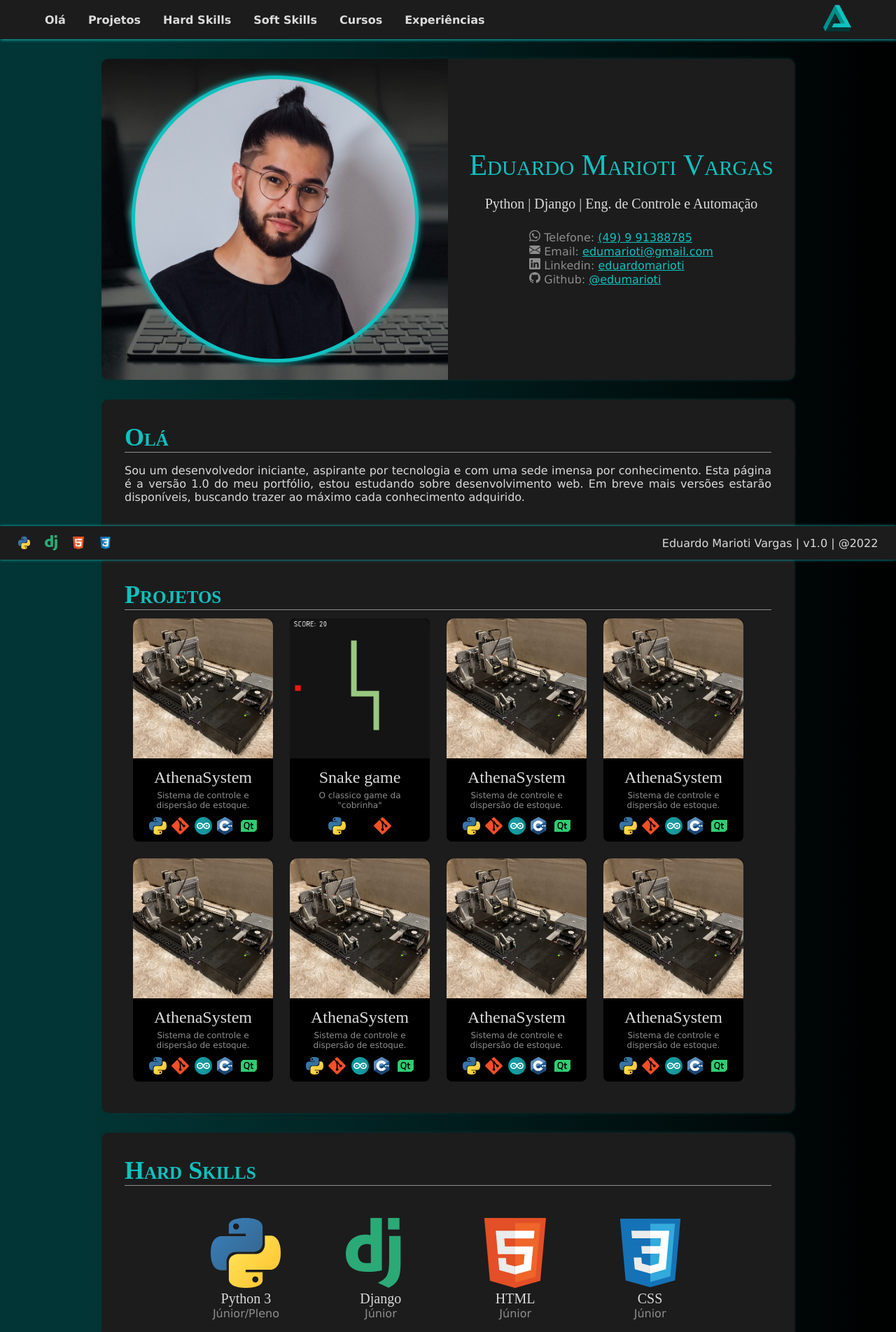
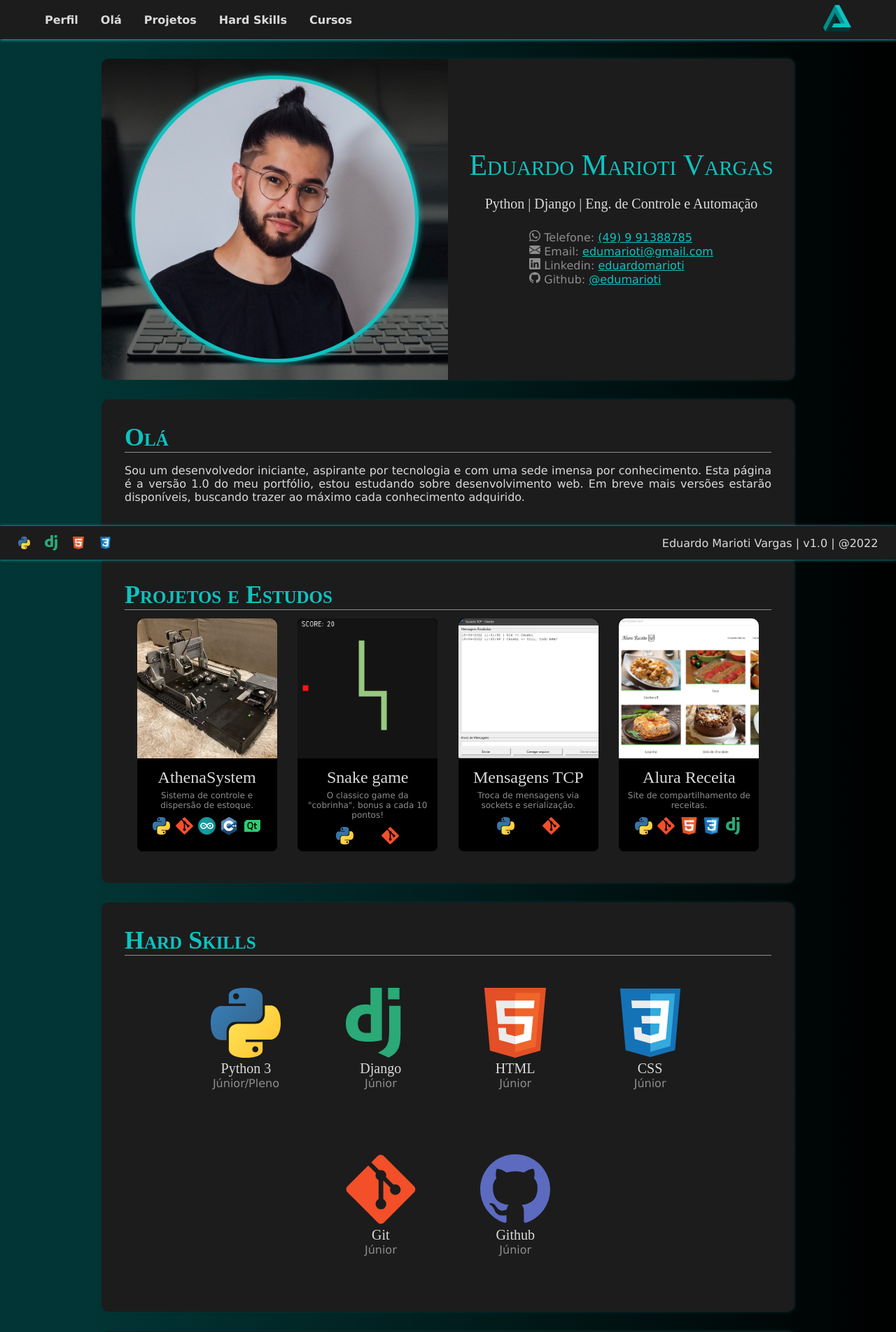
Before and after one commit to edumarioti/Portifolio_Marioti, a Django app: page / in a window 1280 px wide. Shown: the top 1904 px of the page at 70% size. Run offline with Django 4.2, Linux system fonts and the light colour scheme; parts of the project's set-up code (start-up, migrations or seed data) failed here and were passed over.

Commit message:
Adição dos projetos

```diff
--- a/portifolio_marioti/static/CSS/styles.css
+++ b/portifolio_marioti/static/CSS/styles.css
@@ -285,6 +285,7 @@
   display: flex;
   flex-direction: row;
   flex-wrap: wrap;
+  justify-content: space-evenly;
 }
 
 .project {
@@ -301,9 +302,10 @@
 
 }
 
-.project a {
+.project {
   color: var(--font-white);
   text-decoration: none;
+  justify-content: end;
 }
 
 .project__image img {
@@ -313,6 +315,8 @@
 }
 
 .project__info {
+  position: relative;
+  justify-content: space-evenly;
   padding: 10px;
   text-align: center;
 }
--- a/static/CSS/styles.css
+++ b/static/CSS/styles.css
@@ -285,6 +285,7 @@
   display: flex;
   flex-direction: row;
   flex-wrap: wrap;
+  justify-content: space-evenly;
 }
 
 .project {
@@ -301,9 +302,10 @@
 
 }
 
-.project a {
+.project {
   color: var(--font-white);
   text-decoration: none;
+  justify-content: end;
 }
 
 .project__image img {
@@ -313,6 +315,8 @@
 }
 
 .project__info {
+  position: relative;
+  justify-content: space-evenly;
   padding: 10px;
   text-align: center;
 }
--- a/templates/marioti/index.html
+++ b/templates/marioti/index.html
@@ -61,11 +61,10 @@
 </div>
 
 <div id="projects" class="content_div projects">
-    <div class="content_div__titles">Projetos</div>
+    <div class="content_div__titles">Projetos e Estudos</div>
 
     <div class="projects__contents">
-        <div class="project">
-            <a href="#">
+        <a href="https://github.com/edumarioti/AthenaSystem-TCC-2021" target="_blank" rel="external" class="project">
             <div class="project__image">
                 <img src="{% static 'img/projects/AthenaSystem.jpeg' %}" alt="">
             </div>
@@ -81,130 +80,48 @@
                 </div>
             </div>
         </a>
-        </div>
-        <div class="project">
-            <a href="#">
+        <a href="https://github.com/edumarioti/classic-snake-game-2021" target="_blank" rel="external" class="project">
             <div class="project__image">
                 <img src="{% static 'img/projects/snake.png' %}" alt="">
             </div>
             <div class="project__info" >
                 <div class="project__title"> Snake game </div>
-                    <div class="project__subtitle"> O classico game da "cobrinha" </div>
+                <div class="project__subtitle"> O classico game da "cobrinha". bonus a cada 10 pontos! </div>
                 <div class="project__technologies">
                     <img src="{% static 'img/icons/python.svg'%}" alt="logo python">
                     <img src="{% static 'img/icons/git.svg'%}" alt="logo git">
                 </div>
             </div>
         </a>
-        </div>
-        <div class="project">
-            <a href="#">
+        <a href="https://github.com/edumarioti/App-Mensagens-Sockets-TCP" target="_blank" rel="external" class="project">
             <div class="project__image">
-                    <img src="{% static 'img/projects/AthenaSystem.jpeg' %}" alt="">
+                <img src="{% static 'img/projects/sockets_tcp.png' %}" alt="">
             </div>
             <div class="project__info" >
-                    <div class="project__title"> AthenaSystem </div>
-                    <div class="project__subtitle"> Sistema de controle e dispersão de estoque. </div>
+                <div class="project__title"> Mensagens TCP </div>
+                <div class="project__subtitle"> Troca de mensagens via sockets e serialização. </div>
                 <div class="project__technologies">
                     <img src="{% static 'img/icons/python.svg'%}" alt="logo python">
                     <img src="{% static 'img/icons/git.svg'%}" alt="logo git">
-                        <img src="{% static 'img/icons/arduino.svg'%}" alt="logo arduino">
-                        <img src="{% static 'img/icons/c++.svg'%}" alt="logo c++">
-                        <img src="{% static 'img/icons/qt.svg'%}" alt="logo qt">
                 </div>
             </div>
         </a>
-        </div>
-        <div class="project">
-            <a href="#">
+        <a href="" class="project">
             <div class="project__image">
-                    <img src="{% static 'img/projects/AthenaSystem.jpeg' %}" alt="">
+                <img src="{% static 'img/projects/alurareceita.png' %}" alt="">
             </div>
             <div class="project__info" >
-                    <div class="project__title"> AthenaSystem </div>
-                    <div class="project__subtitle"> Sistema de controle e dispersão de estoque. </div>
+                <div class="project__title"> Alura Receita </div>
+                <div class="project__subtitle"> Site de compartilhamento de receitas. </div>
                 <div class="project__technologies">
                     <img src="{% static 'img/icons/python.svg'%}" alt="logo python">
                     <img src="{% static 'img/icons/git.svg'%}" alt="logo git">
-                        <img src="{% static 'img/icons/arduino.svg'%}" alt="logo arduino">
-                        <img src="{% static 'img/icons/c++.svg'%}" alt="logo c++">
-                        <img src="{% static 'img/icons/qt.svg'%}" alt="logo qt">
+                    <img src="{% static 'img/icons/html.svg'%}" alt="logo html">
+                    <img src="{% static 'img/icons/css.svg'%}" alt="logo css">
+                    <img src="{% static 'img/icons/django.svg'%}" alt="logo django">
                 </div>
             </div>
         </a>
-        </div>
-        <div class="project">
-            <a href="#">
-                <div class="project__image">
-                    <img src="{% static 'img/projects/AthenaSystem.jpeg' %}" alt="">
-                </div>
-                <div class="project__info" >
-                    <div class="project__title"> AthenaSystem </div>
-                    <div class="project__subtitle"> Sistema de controle e dispersão de estoque. </div>
-                    <div class="project__technologies">
-                        <img src="{% static 'img/icons/python.svg'%}" alt="logo python">
-                        <img src="{% static 'img/icons/git.svg'%}" alt="logo git">
-                        <img src="{% static 'img/icons/arduino.svg'%}" alt="logo arduino">
-                        <img src="{% static 'img/icons/c++.svg'%}" alt="logo c++">
-                        <img src="{% static 'img/icons/qt.svg'%}" alt="logo qt">
-                    </div>
-                </div>
-            </a>
-        </div>
-        <div class="project">
-            <a href="#">
-                <div class="project__image">
-                    <img src="{% static 'img/projects/AthenaSystem.jpeg' %}" alt="">
-                </div>
-                <div class="project__info" >
-                    <div class="project__title"> AthenaSystem </div>
-                    <div class="project__subtitle"> Sistema de controle e dispersão de estoque. </div>
-                    <div class="project__technologies">
-                        <img src="{% static 'img/icons/python.svg'%}" alt="logo python">
-                        <img src="{% static 'img/icons/git.svg'%}" alt="logo git">
-                        <img src="{% static 'img/icons/arduino.svg'%}" alt="logo arduino">
-                        <img src="{% static 'img/icons/c++.svg'%}" alt="logo c++">
-                        <img src="{% static 'img/icons/qt.svg'%}" alt="logo qt">
-                    </div>
-                </div>
-            </a>
-        </div>
-        <div class="project">
-            <a href="#">
-                <div class="project__image">
-                    <img src="{% static 'img/projects/AthenaSystem.jpeg' %}" alt="">
-                </div>
-                <div class="project__info" >
-                    <div class="project__title"> AthenaSystem </div>
-                    <div class="project__subtitle"> Sistema de controle e dispersão de estoque. </div>
-                    <div class="project__technologies">
-                        <img src="{% static 'img/icons/python.svg'%}" alt="logo python">
-                        <img src="{% static 'img/icons/git.svg'%}" alt="logo git">
-                        <img src="{% static 'img/icons/arduino.svg'%}" alt="logo arduino">
-                        <img src="{% static 'img/icons/c++.svg'%}" alt="logo c++">
-                        <img src="{% static 'img/icons/qt.svg'%}" alt="logo qt">
-                    </div>
-                </div>
-            </a>
-        </div>
-        <div class="project">
-            <a href="#">
-                <div class="project__image">
-                    <img src="{% static 'img/projects/AthenaSystem.jpeg' %}" alt="">
-                </div>
-                <div class="project__info" >
-                    <div class="project__title"> AthenaSystem </div>
-                    <div class="project__subtitle"> Sistema de controle e dispersão de estoque. </div>
-                    <div class="project__technologies">
-                        <img src="{% static 'img/icons/python.svg'%}" alt="logo python">
-                        <img src="{% static 'img/icons/git.svg'%}" alt="logo git">
-                        <img src="{% static 'img/icons/arduino.svg'%}" alt="logo arduino">
-                        <img src="{% static 'img/icons/c++.svg'%}" alt="logo c++">
-                        <img src="{% static 'img/icons/qt.svg'%}" alt="logo qt">
-                    </div>
-                </div>
-            </a>
-        </div>
     </div>
 </div>
 
@@ -258,11 +175,6 @@
     </div>
 </div>
 
-<div id="soft_skills" class="content_div soft_skills">
-    <div class="content_div__titles">Soft Skills</div>
-    <p>Lorem ipsum dolor sit amet consectetur adipisicing elit. Inventore voluptatum quia nobis magnam, saepe corporis esse mollitia illo quisquam atque, voluptas ad officiis eum maiores aliquam veniam nulla quae delectus!</p>
-</div>
-
 <div id="courses" class="content_div courses">
     <div class="content_div__titles">Cursos</div>
 
@@ -302,9 +214,4 @@
     </ul>
 </div>
 
-<div id="experiences" class="content_div experiences">
-    <div class="content_div__titles">Experiências</div>
-    <p>Lorem ipsum, dolor sit amet consectetur adipisicing elit. Sed qui molestias doloremque? Minus quidem tempore voluptates labore, mollitia amet, velit dolorum eius animi quae illo eaque ab obcaecati! Molestias, quidem!</p>
-</div>
-
-{% endblock %}''
+{% endblock %}
--- a/templates/partials/_header.html
+++ b/templates/partials/_header.html
@@ -3,12 +3,11 @@
     <header class="header" id="header">
 
         <div class="header__links" id="header__links">
+            <a href="#perfil">Perfil</a>
             <a href="#hello">Olá</a>
             <a href="#projects">Projetos</a>
             <a href="#hard_skills">Hard Skills</a>
-            <a href="#soft_skills">Soft Skills</a>
             <a href="#courses">Cursos</a>
-            <a href="#experiences">Experiências</a>
         </div>
 
         <button onclick="toggle_sidebar()" class="header__btn_menu">
@@ -30,10 +29,9 @@
                 <path d="M4.646 4.646a.5.5 0 0 1 .708 0L8 7.293l2.646-2.647a.5.5 0 0 1 .708.708L8.707 8l2.647 2.646a.5.5 0 0 1-.708.708L8 8.707l-2.646 2.647a.5.5 0 0 1-.708-.708L7.293 8 4.646 5.354a.5.5 0 0 1 0-.708z"/>
               </svg>
         </button>
+        <a onclick="toggle_sidebar()" href="#perfil">Perfil</a>
         <a onclick="toggle_sidebar()" href="#hello">Olá</a>
         <a onclick="toggle_sidebar()" href="#projects">Projetos</a>
         <a onclick="toggle_sidebar()" href="#hard_skills">Hard Skills</a>
-        <a onclick="toggle_sidebar()" href="#soft_skills">Soft Skills</a>
         <a onclick="toggle_sidebar()" href="#courses">Cursos</a>
-        <a onclick="toggle_sidebar()" href="#experiences">Experiências</a>
     </div>
```
Also changed, not shown: portifolio_marioti/static/img/projects/alurareceita.png (added), portifolio_marioti/static/img/projects/sockets_tcp.png (added), static/img/projects/alurareceita.png (added), static/img/projects/sockets_tcp.png (added). Lines whose indentation alone changed are shown as unchanged.
